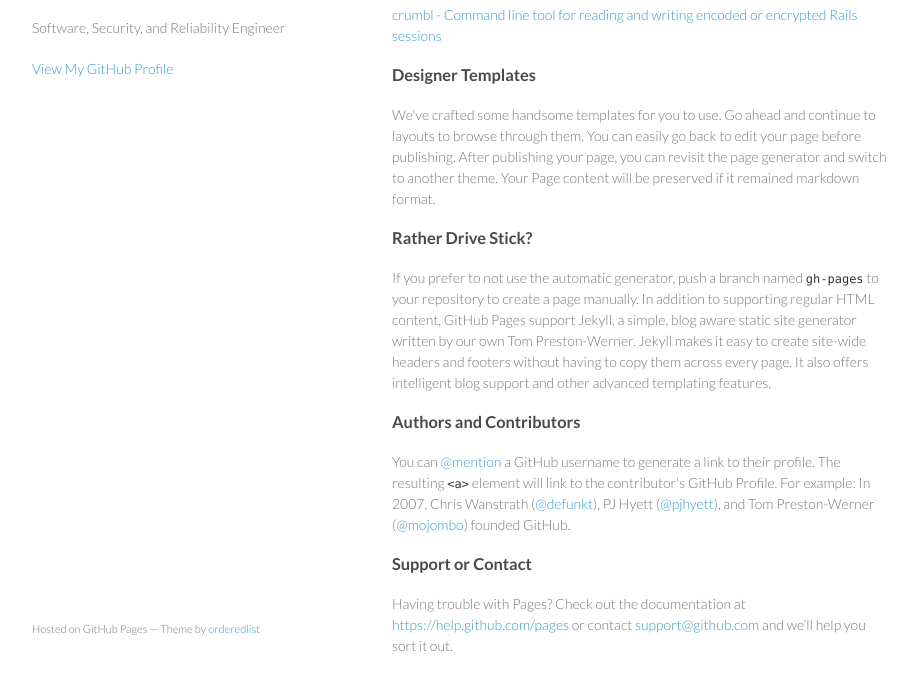
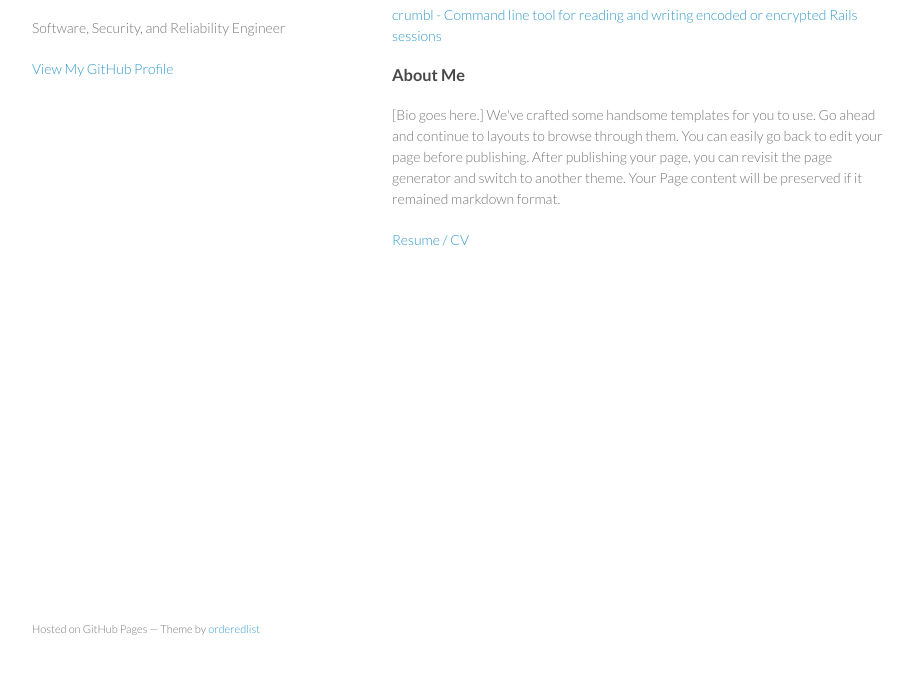
Before and after one commit to dlanner/dlanner.github.io, a plain HTML site: page index.html in a window 1280 px wide. Shown: the part 92-782 px from the top of the page, without its empty margins (178-1095 px from the left). Drawn offline with Linux system fonts and the light colour scheme.

Commit message:
add About Me section, add resume/CV; remove some lorem ipsum

```diff
--- a/index.html
+++ b/index.html
@@ -29,24 +29,11 @@
 <p><a href="https://github.com/dlanner/crumbl">crumbl - Command line tool for reading and writing encoded or encrypted Rails sessions</a></p>
 
 <h3>
-<a id="designer-templates" class="anchor" href="#designer-templates" aria-hidden="true"><span class="octicon octicon-link"></span></a>Designer Templates</h3>
+<a id="about" class="anchor" href="#about" aria-hidden="true"><span class="octicon octicon-link"></span></a>About Me</h3>
 
-<p>We've crafted some handsome templates for you to use. Go ahead and continue to layouts to browse through them. You can easily go back to edit your page before publishing. After publishing your page, you can revisit the page generator and switch to another theme. Your Page content will be preserved if it remained markdown format.</p>
+<p>[Bio goes here.] We've crafted some handsome templates for you to use. Go ahead and continue to layouts to browse through them. You can easily go back to edit your page before publishing. After publishing your page, you can revisit the page generator and switch to another theme. Your Page content will be preserved if it remained markdown format.</p>
 
-<h3>
-<a id="rather-drive-stick" class="anchor" href="#rather-drive-stick" aria-hidden="true"><span class="octicon octicon-link"></span></a>Rather Drive Stick?</h3>
-
-<p>If you prefer to not use the automatic generator, push a branch named <code>gh-pages</code> to your repository to create a page manually. In addition to supporting regular HTML content, GitHub Pages support Jekyll, a simple, blog aware static site generator written by our own Tom Preston-Werner. Jekyll makes it easy to create site-wide headers and footers without having to copy them across every page. It also offers intelligent blog support and other advanced templating features.</p>
-
-<h3>
-<a id="authors-and-contributors" class="anchor" href="#authors-and-contributors" aria-hidden="true"><span class="octicon octicon-link"></span></a>Authors and Contributors</h3>
-
-<p>You can <a href="https://github.com/blog/821" class="user-mention">@mention</a> a GitHub username to generate a link to their profile. The resulting <code>&lt;a&gt;</code> element will link to the contributor's GitHub Profile. For example: In 2007, Chris Wanstrath (<a href="https://github.com/defunkt" class="user-mention">@defunkt</a>), PJ Hyett (<a href="https://github.com/pjhyett" class="user-mention">@pjhyett</a>), and Tom Preston-Werner (<a href="https://github.com/mojombo" class="user-mention">@mojombo</a>) founded GitHub.</p>
-
-<h3>
-<a id="support-or-contact" class="anchor" href="#support-or-contact" aria-hidden="true"><span class="octicon octicon-link"></span></a>Support or Contact</h3>
-
-<p>Having trouble with Pages? Check out the documentation at <a href="https://help.github.com/pages">https://help.github.com/pages</a> or contact <a href="mailto:support@github.com">support@github.com</a> and we’ll help you sort it out.</p>
+<p><a href="resume.pdf">Resume / CV</a></p>
       </section>
       <footer>
         <p><small>Hosted on GitHub Pages &mdash; Theme by <a href="https://github.com/orderedlist">orderedlist</a></small></p>
```
